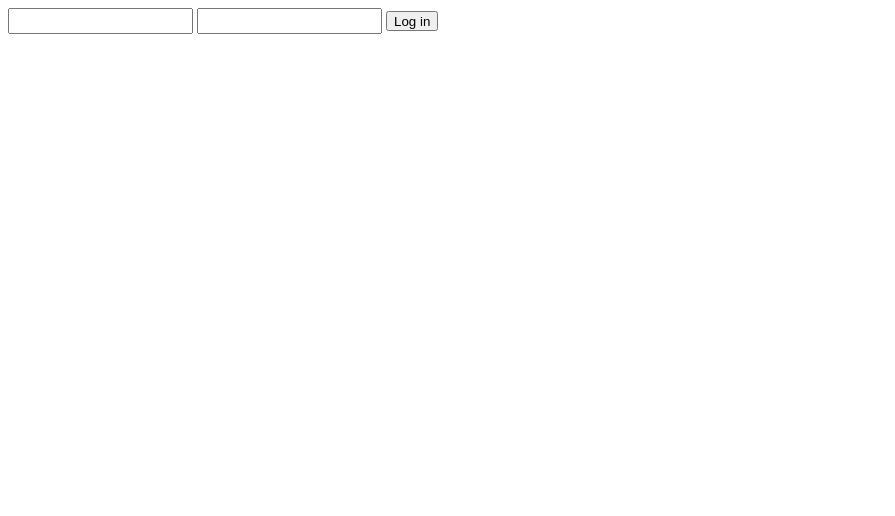
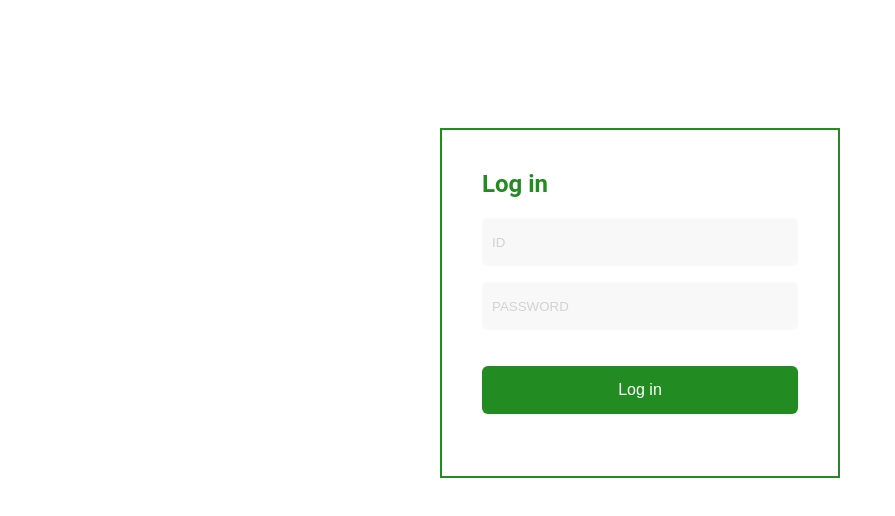
Before and after one commit to woals00/2022_summer, a plain HTML site: page index.html in a window 1280 px wide. Shown: the whole page, without its empty margins (0-895 px from the left). Drawn offline with Linux system fonts and the light colour scheme.

Commit message:
complete design

```diff
--- a/css/style.css
+++ b/css/style.css
@@ -1,3 +1,64 @@
-#Login-Form > input{
-    height: 20px;
+*{
+    padding: 0;
+    margin: 0;
+    border: none;
 }
+body{
+    font-size: 14px;
+    font-family: 'Roboto', sans-serif;
+}
+
+.login-wrapper{
+    width: 400px;
+    height: 350px;
+    padding: 40px;
+    box-sizing: border-box;
+    border: 2px solid forestgreen;
+    margin: auto;
+    margin-top: 10%;
+}
+
+.login-wrapper > h2{
+    font-size: 24px;
+    color: forestgreen;
+    margin-bottom: 20px;
+}
+
+#login-form > input{
+    width: 100%;
+    height: 48px;
+    padding: 0 10px;
+    box-sizing: border-box;
+    margin-bottom: 16px;
+    border-radius: 6px;
+    background-color: #F8F8F8;
+}
+
+#login-form > input::placeholder{
+    color: #D2D2D2;
+}
+#login-form > input[type="submit"]{
+    color: #fff;
+    font-size: 16px;
+    background-color: forestgreen;
+    margin-top: 20px;
+}
+
+#login-form > input[type="checkbox"]{
+    display: none;
+}
+#login-form > label{
+    color: #999999;
+}
+#login-form input[type="checkbox"] + label{
+    cursor: pointer;
+    padding-left: 26px;
+    background-image: url("checkbox.png");
+    background-repeat: no-repeat;
+    background-size: contain;
+}
+#login-form input[type="checkbox"]:checked + label{
+    background-image: url("checkbox-active.png");
+    background-repeat: no-repeat;
+    background-size: contain;
+}
--- a/index.html
+++ b/index.html
@@ -8,10 +8,11 @@
     <title>Login-Form</title>
 </head>
 <body>
-    <div>
-        <form id="Login-Form">
-            <input id="id" type="text"/>
-            <input id="password" type="text"/>
+    <div class="login-wrapper">
+        <h2>Log in</h2>
+        <form id="login-form">
+            <input id="id" type="text" placeholder="ID"/>
+            <input id="password" type="text" placeholder="PASSWORD"/>
             <input type="submit" value="Log in">
         </form>
     </div>
```
